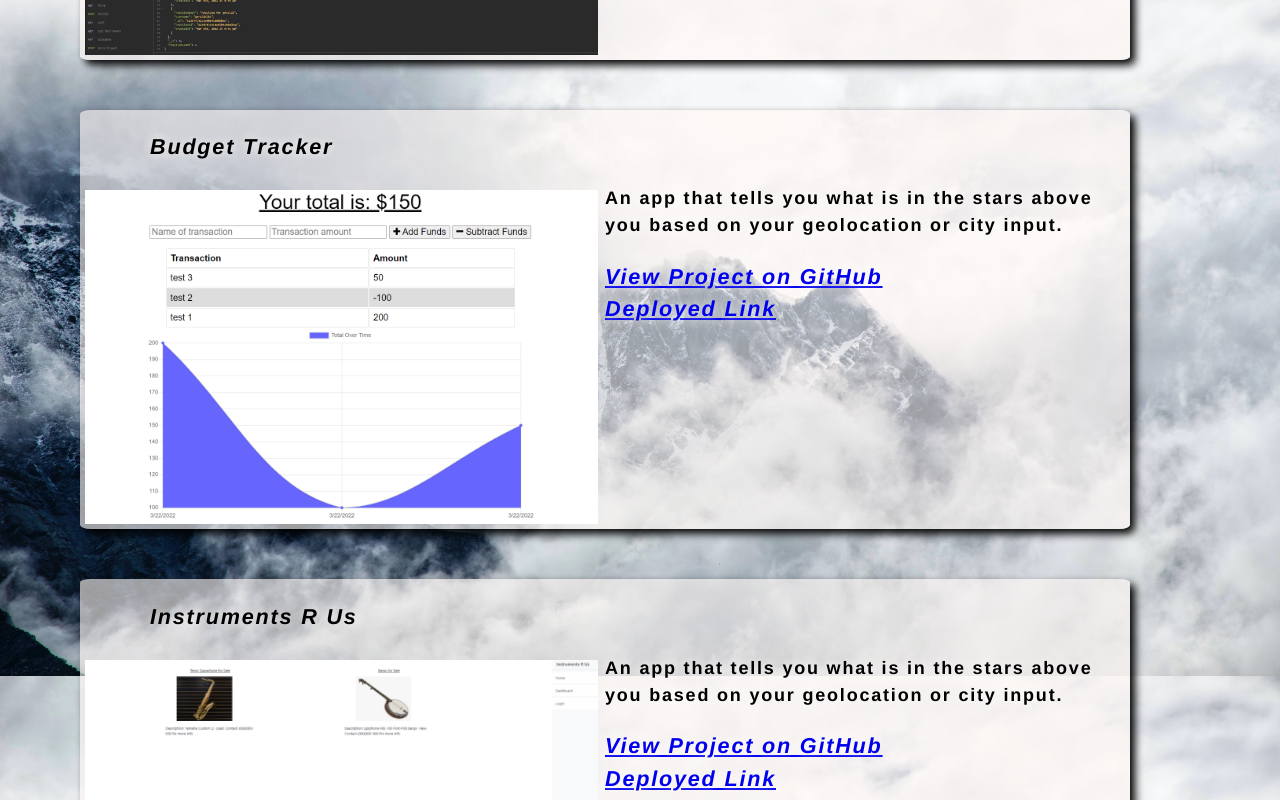
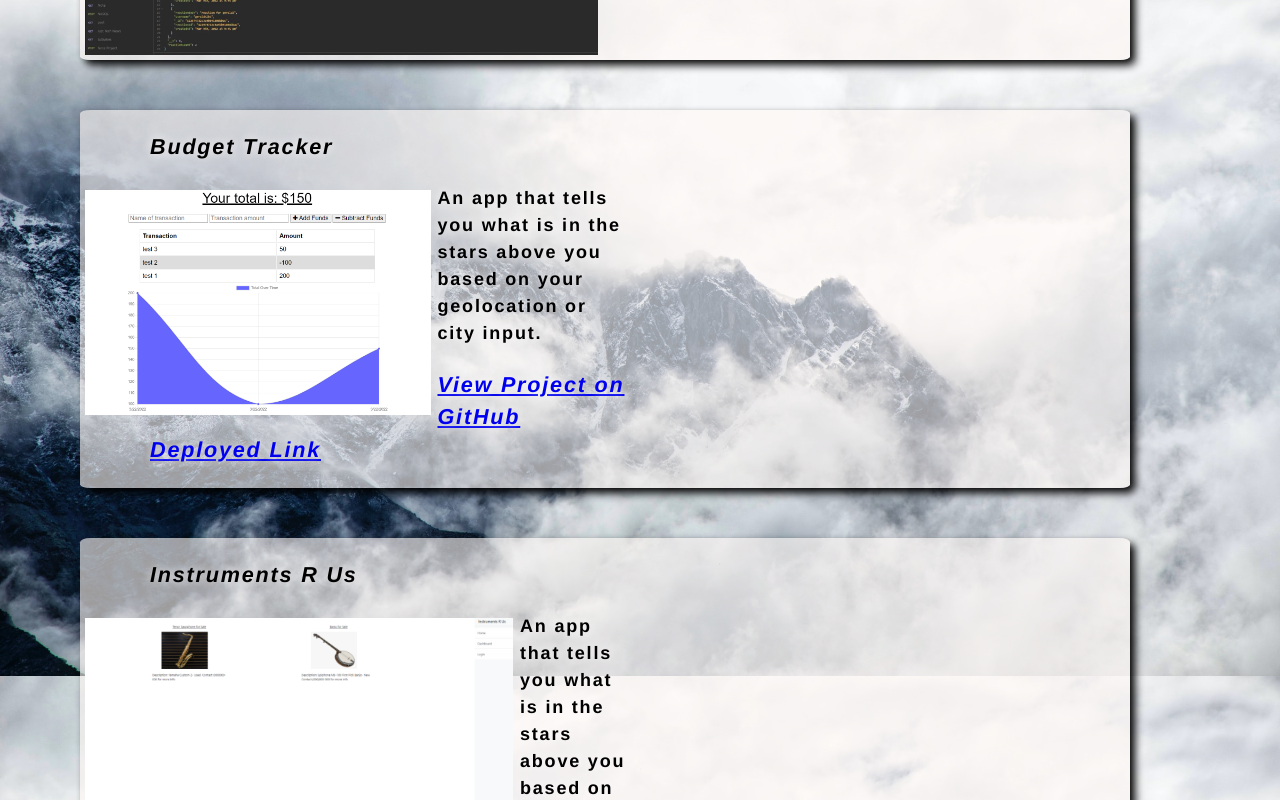
Before and after one commit to avc0021/portfolio-ac, a React (Create React App) app: page /projects in a window 1280 px wide. Shown: the part 1020-1820 px from the top of the page. Built offline with nearby package versions, Linux system fonts and the light colour scheme.

Commit message:
fixed alignment issues with containers in projects

```diff
--- a/src/components/Project3/index.js
+++ b/src/components/Project3/index.js
@@ -4,11 +4,11 @@ import bt from '../../assets/proj-img/budget.png';
 function Project3 () {
 
     return (
-      <section className="projects">
+      <section className="projects-bt">
 
           <div className="bt">
             <h3>Budget Tracker</h3>
-            <img src={bt} className="pImg" style={{ width: "50%" }} alt="cover" />
+            <img src={bt} className="pImg" style={{ width: "65%" }} alt="cover" />
             <p className="descr">An app that tells you what is in the stars above you based on your geolocation or city input.</p>
             <h3>
             <a href="https://github.com/avc0021/Budget-Tracker">View Project on GitHub</a><br></br>
--- a/src/components/Project4/index.js
+++ b/src/components/Project4/index.js
@@ -5,11 +5,11 @@ import iru from '../../assets/proj-img/iru.png';
 function Project4 () {
 
     return (
-      <section className="projects">
+      <section className="projects-iru">
 
           <div className="iru">
             <h3 className="iru-1">Instruments R Us</h3>
-            <img src={iru} className="pImg" style={{ width: "50%" }} alt="cover" />
+            <img src={iru} className="pImg" style={{ width: "80%" }} alt="cover" />
             <p className="descr">An app that tells you what is in the stars above you based on your geolocation or city input.</p>
             <h3>
             <a href="https://github.com/avc0021/InstrumentsRUs">View Project on GitHub</a><br></br>
--- a/src/index.css
+++ b/src/index.css
@@ -206,6 +206,9 @@ h4 {
   padding: 50px 0 0 0;
 }
 
+.projects-bt, .projects-iru {
+  margin-right: 500px;
+}
 .portfolio {
  padding: 0px 50px 0px 70px;
  text-decoration: underline;
```
